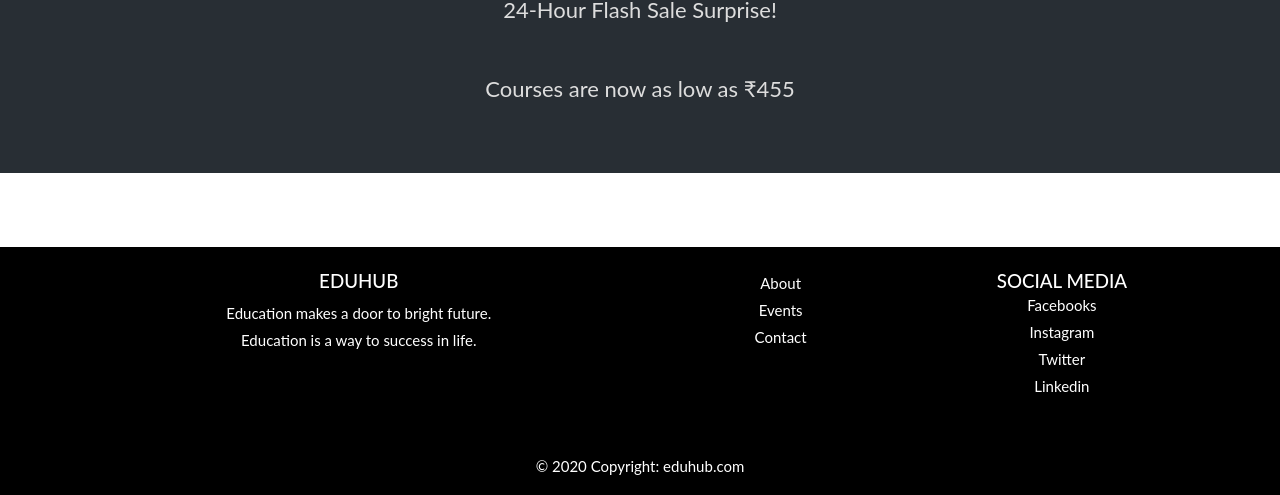
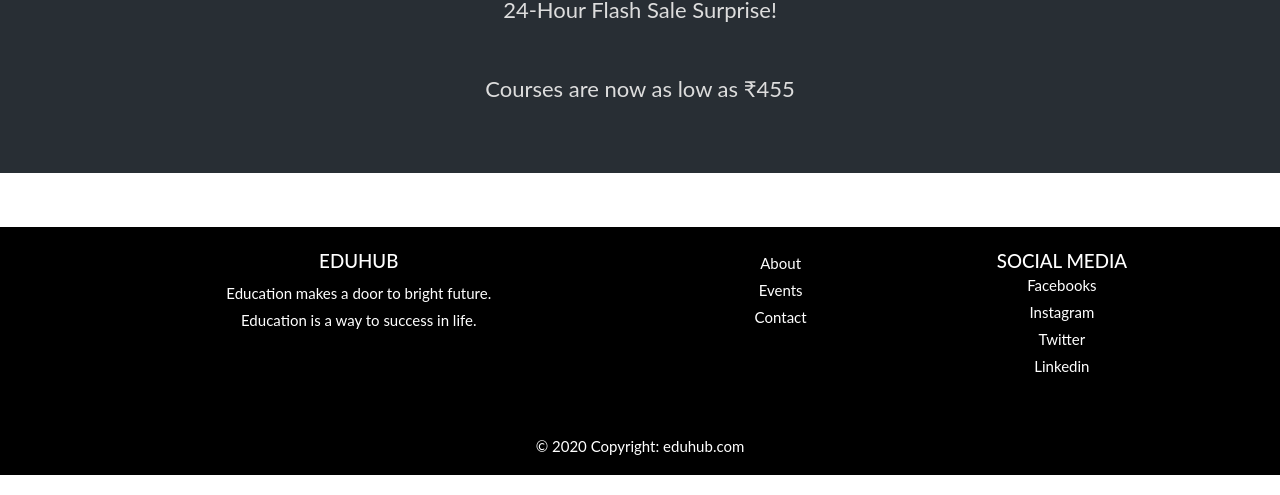
Before and after one commit to Somali19/EduHub-web, a plain HTML site: page index.html in a window 1280 px wide. Shown: the part 1577-2072 px from the top of the page. Drawn offline with nearby package versions, Linux system fonts and the light colour scheme.

Commit message:
Update index.html

```diff
--- a/index.html
+++ b/index.html
@@ -98,7 +98,7 @@ Surprise! <br> <br>Courses are now as low as ₹455</p>
 
 
 <br> <br>
-<footer class="text-white text-center text-lg-start" style="background-color: black; margin-top:20px;">
+<footer class="text-white text-center text-lg-start" style="background-color: black;">
   <!-- Grid container -->
   <div class="container p-4" style="background-color: black;">
     <!--Grid row-->
```
